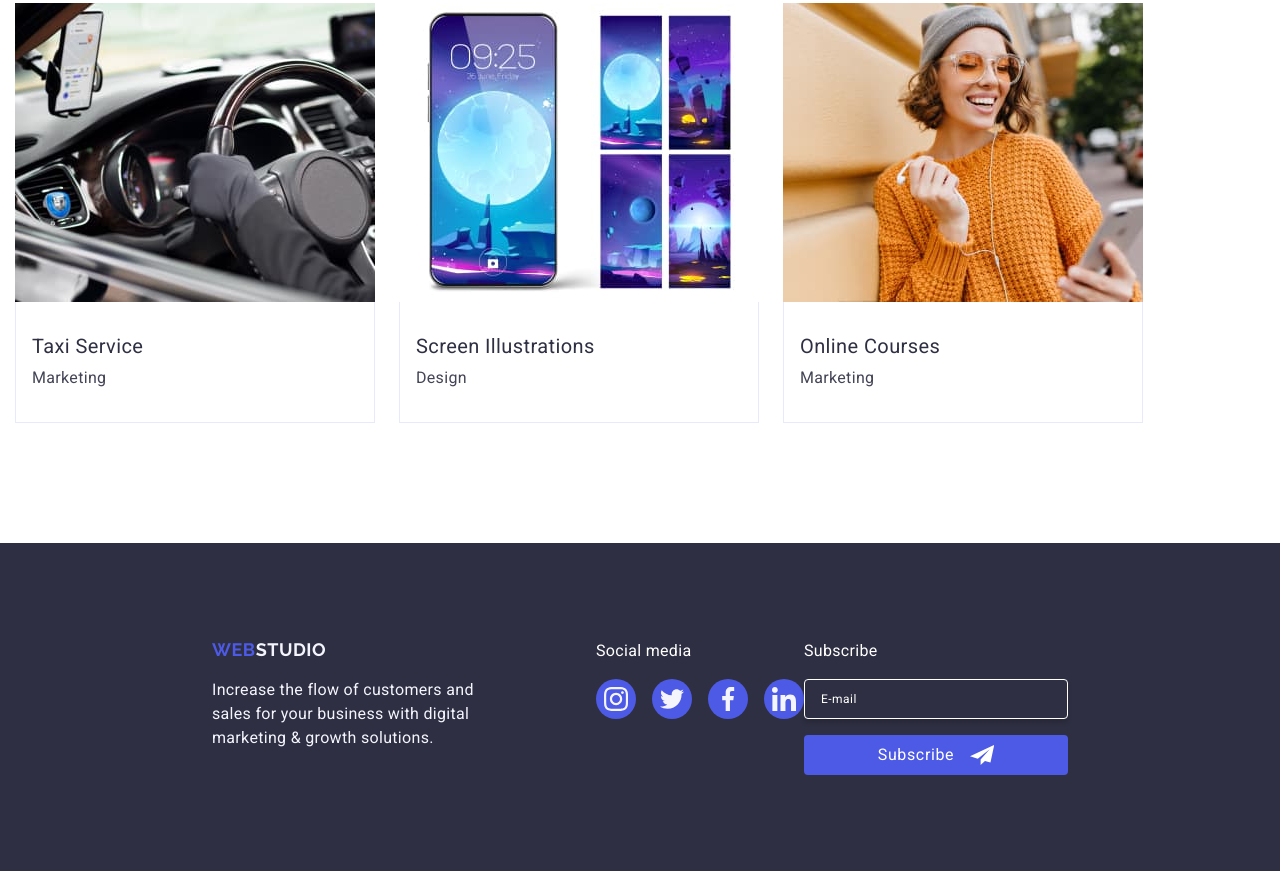
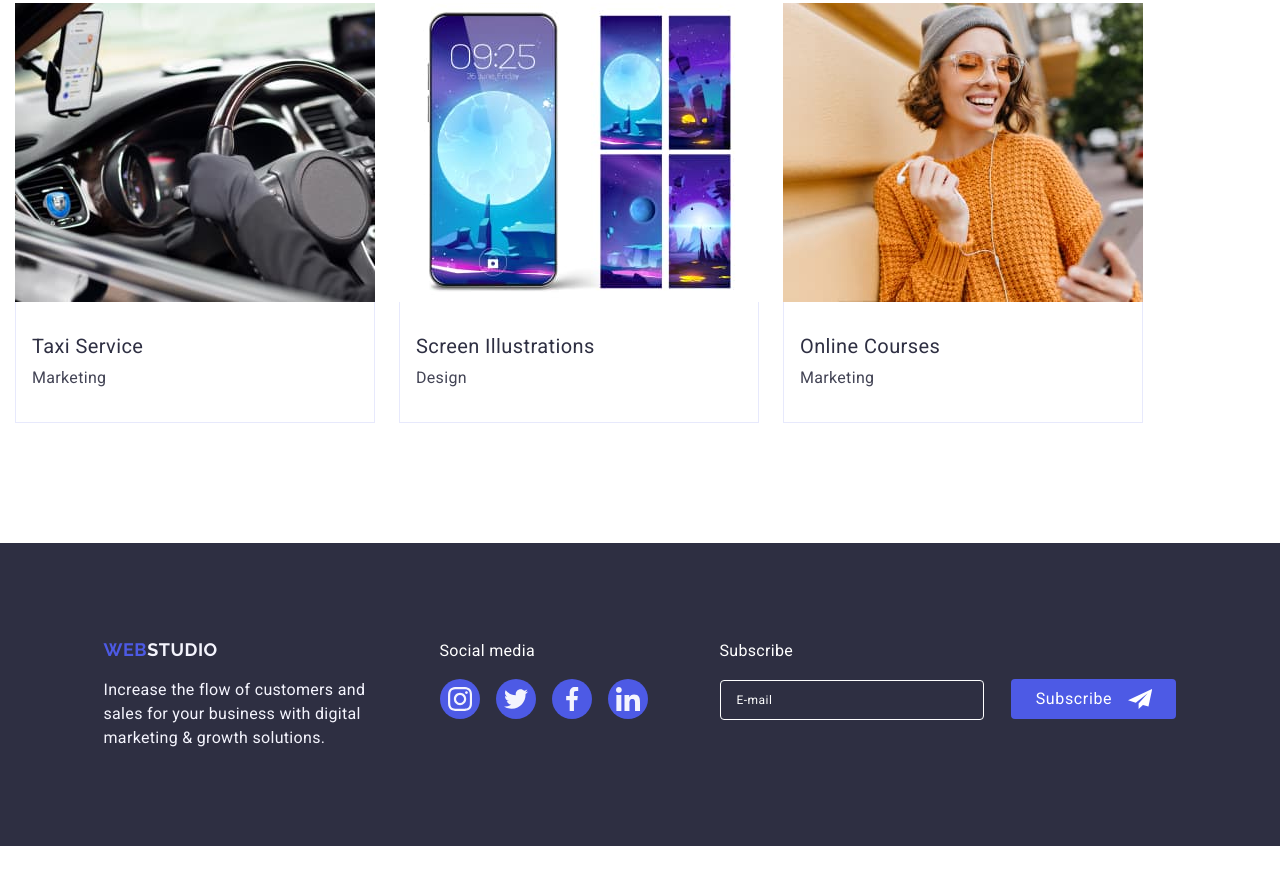
Before and after one commit to Velykobrat/goit-markup-hw-06, a plain HTML site: page index.html in a window 1280 px wide. Shown: the part 2651-3522 px from the top of the page. After the commit the page ends 3497 px from the top, so only its background shows below. Drawn offline with nearby package versions, Linux system fonts and the light colour scheme.

Commit message:
Footer done

```diff
--- a/css/styles.css
+++ b/css/styles.css
@@ -581,18 +581,16 @@ height: 100%;
 /*ФУТЕР*/
 
 
-.down-page {
-
-
+.footer-page {
     background-color: #2e2f42;
-
-    max-width: 1440px;
-
-    flex-shrink: 0;
-
     padding-top: 96px;
     padding-bottom: 96px;
+}
 
+@media only screen and (max-width: 768px) {
+    .footer-page {
+    text-align: center;
+  }
 }
 
 .footer-container {
@@ -601,21 +599,59 @@ height: 100%;
     align-items: center;
     justify-content: center;
     margin: auto;
+    gap: 72px;
 }
 
-@media only screen and (min-width: 1158px) {
+
+
+@media only screen and (min-width: 768px) {
     .footer-container {
-    display: flex;
+    gap: 72px 24px;
+    padding: ;
+  }
+
+  @media only screen and (min-width: 1158px) {
+    .footer-container {
     align-items: baseline;
+    gap: 72px;
   }
 }
 
+  @media only screen and (min-width: 768px) and (max-width: 1158px) {
+    .footer-container {
+
+    }
+  }
+}
+/*=======ЛОГО++++ТЕКСТ=========*/
 .information {
     display: inline-block;
     margin: 0;
-    margin-right: 120px
 }
 
+.infornmation .logo {
+    display: inline-block;
+}
+
+.down-section-text {
+    color: #F4F4FD;
+    line-height: 1.5;
+    letter-spacing: 0.02em;
+    margin-top: 17.5px;
+    text-align: left;
+    max-width: 288px;
+}
+
+@media only screen and (min-width: 768px) {
+    .down-section-text {
+        max-width: 264px;
+  }
+}
+.logo-light {
+    color: #F4F4FD;
+}
+
+/*=======СОЦІАЛЬНІ МЕРЕЖІ=========*/
 .footer-text {
     color: #FFF;
     font-family: Roboto;
@@ -628,43 +664,6 @@ height: 100%;
     margin-top: 0;
 }
 
-.down-page .container:first-child {
-   /* margin-left: 156px;*/
-}
-
-.down-page .infornmation .logo {
-    display: inline-block;
-    margin-bottom: 16px;
-}
-
-.down-section-text {
-    color: #F4F4FD;
-    line-height: 1.5;
-    letter-spacing: 0.02em;
-    margin-top: 17.5px;
-}
-
-.information .down-section-text {
-    max-width: 264px;
-}
-
-.logo-light {
-    color: #F4F4FD;
-}
-
-.visually-hidden {
-    position: absolute;
-    width: 1px;
-    height: 1px;
-    margin: -1px;
-    border: 0;
-    padding: 0;
-    white-space: nowrap;
-    clip-path: inset(100%);
-    clip: rect(0 0 0 0);
-    overflow: hidden;
-  }
-
   .sm-contacts .social-icons {
     display: flex;
     fill: #FFF;
@@ -676,6 +675,70 @@ height: 100%;
     border-radius: 50%;
     transition-duration: 250ms;
     transition-timing-function: cubic-bezier(0.4, 0, 0.2, 1);
+}
+
+
+
+/*=======ПІДПИСКА=========*/
+.subscribe-form-icon {
+    fill: #fff;
+    margin-left: 16px;
+}
+
+.subscribe-form  {
+
+}
+
+
+.wrapper-caption /*заголовок "Subscribe"*/{
+color: #FFF;
+font-size: 16px;
+font-weight: 500;
+line-height: 24px; /* 150% */
+letter-spacing: 0.32px;
+margin-bottom: 16px;
+}
+
+
+
+@media only screen and (min-width: 768px) {
+  .subscribe-form-field{
+    margin-left: auto;
+    }
+
+}
+
+
+.subscribe-form-input {
+width: 264px;
+height: 40px;
+flex-shrink: 0;
+border-radius: 4px;
+border: 1px solid #FFF;
+padding-left: 16px;
+background-color: transparent;
+font-size: 12px;
+line-height: 2;
+letter-spacing: 0.04em;
+color: #ffffff;
+margin-bottom: 16px;
+margin-right: 24px;
+}
+
+@media only screen and (max-width: 768px) {
+    .subscribe-form-input {
+    width: 100%;
+  }
+}
+input[type="email"]::placeholder {
+    opacity: 1;
+    color: #ffffff;
+    font-family: Roboto;
+    font-size: 12px;
+    font-style: normal;
+    font-weight: 400;
+    line-height: 24px; /* 200% */
+    letter-spacing: 0.48px;
 }
 
 .subscribe-form-btn {
@@ -697,60 +760,27 @@ min-width: 165px;
 height: 40px;
 cursor: pointer;
 border: none;
-}
-
-.subscribe-form-icon {
-    fill: #fff;
-    margin-left: 16px;
-}
-
-.wrapper-caption {
-color: #FFF;
-font-family: Roboto;
-font-size: 16px;
-font-style: normal;
-font-weight: 500;
-line-height: 24px; /* 150% */
-letter-spacing: 0.32px;
-margin-bottom: 16px;
-}
-
-.subscribe-form-input {
-width: 264px;
-height: 40px;
-flex-shrink: 0;
-border-radius: 4px;
-border: 1px solid #FFF;
-padding-left: 16px;
-background-color: transparent;
-font-size: 12px;
-line-height: 2;
-letter-spacing: 0.04em;
-box-shadow: 0px 4px 4px rgba(0, 0, 0, 0.15);
-color: #ffffff;
+max-width: 165px;
+margin: auto;
 }
 
 
-.subscribe-form {
-    display: flex;
-    flex-direction: column;
-    gap: 16px;
-}
 
-.footer-wrapper {
 
-}
 
-input[type="email"]::placeholder {
-    opacity: 1;
-    color: #ffffff;
-    font-family: Roboto;
-    font-size: 12px;
-    font-style: normal;
-    font-weight: 400;
-    line-height: 24px; /* 200% */
-    letter-spacing: 0.48px;
-}
+.visually-hidden {
+    position: absolute;
+    width: 1px;
+    height: 1px;
+    margin: -1px;
+    border: 0;
+    padding: 0;
+    white-space: nowrap;
+    clip-path: inset(100%);
+    clip: rect(0 0 0 0);
+    overflow: hidden;
+  }
+
 
 
 /*=====================================*\
--- a/index.html
+++ b/index.html
@@ -285,7 +285,7 @@
 
     </main>
 
-    <footer class="down-page">
+    <footer class="footer-page">
         <div class="footer-container container">
 
             <div class="information">
@@ -319,7 +319,7 @@
                 </ul>
             </div>
 
-            <div class="footer-wrapper">
+            <div class="footer-subscribe">
                 <p class="wrapper-caption">Subscribe</p>
                 <form class="subscribe-form" name="subscribe">
                   <label class="subscribe-form-field">
```
